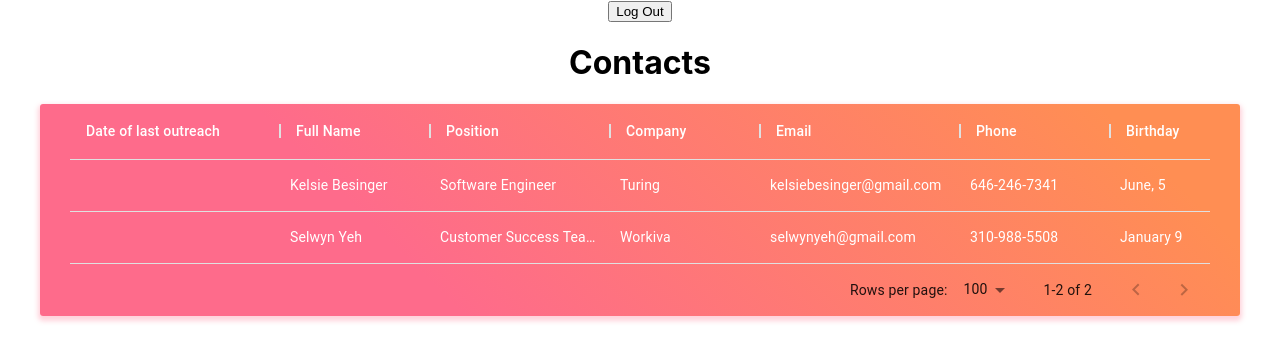
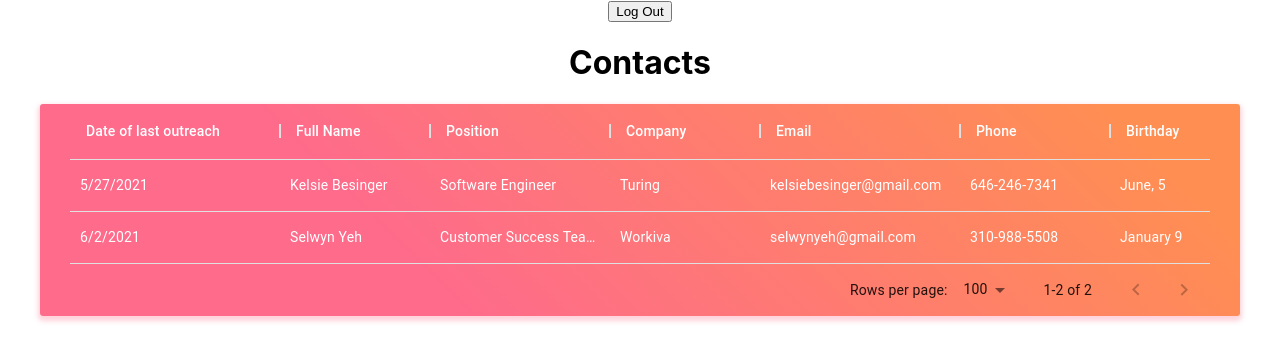
Before and after one commit to kelsiebesingeryeh/rolodx, a React (Create React App) app: page / in a window 1280 px wide. Shown: the top 362 px of the page. Built offline with nearby package versions, Linux system fonts and the light colour scheme.

Commit message:
Clean up styling for contact component

```diff
--- a/src/components/Contact/Contact.js
+++ b/src/components/Contact/Contact.js
@@ -36,17 +36,15 @@ const Contact = () => {
     }, [])
 
     const rows = contacts.map(contact => {
-        return (
-            {
-                outreachdate: contact.outreachdate,
-                id: contact.name,
-                position: contact.position,
-                company: contact.company,
-                email: contact.email,
-                phone: contact.phone,
-                birthday: contact.birthday
-            }
-        )
+        return {
+          outreachdate: contact["date of last outreach"],
+          id: contact.name,
+          position: contact.position,
+          company: contact.company,
+          email: contact.email,
+          phone: contact.phone,
+          birthday: contact.birthday,
+        };
     })
 
     return (
--- a/src/data/sampleData.js
+++ b/src/data/sampleData.js
@@ -15,7 +15,7 @@ const sampleData = [
     email: "selwynyeh@gmail.com",
     phone: "310-988-5508",
     birthday: "January 9",
-    "date of last outreach": "6/22021",
+    "date of last outreach": "6/2/2021",
     company: "Workiva",
     position: "Customer Success Team Manager",
     social: "tbd",
```
